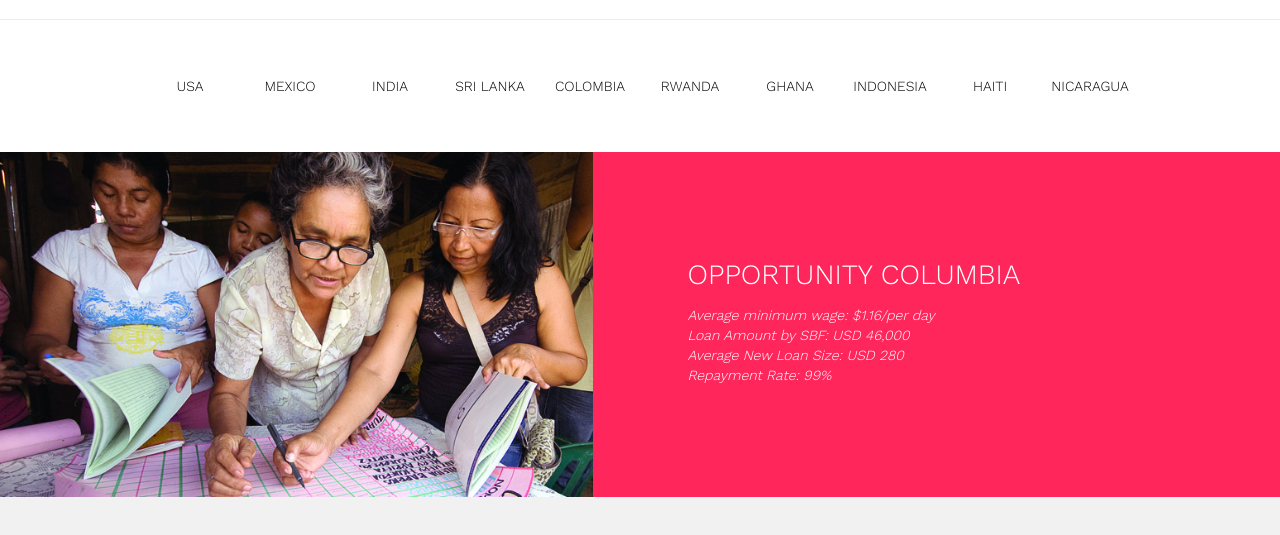
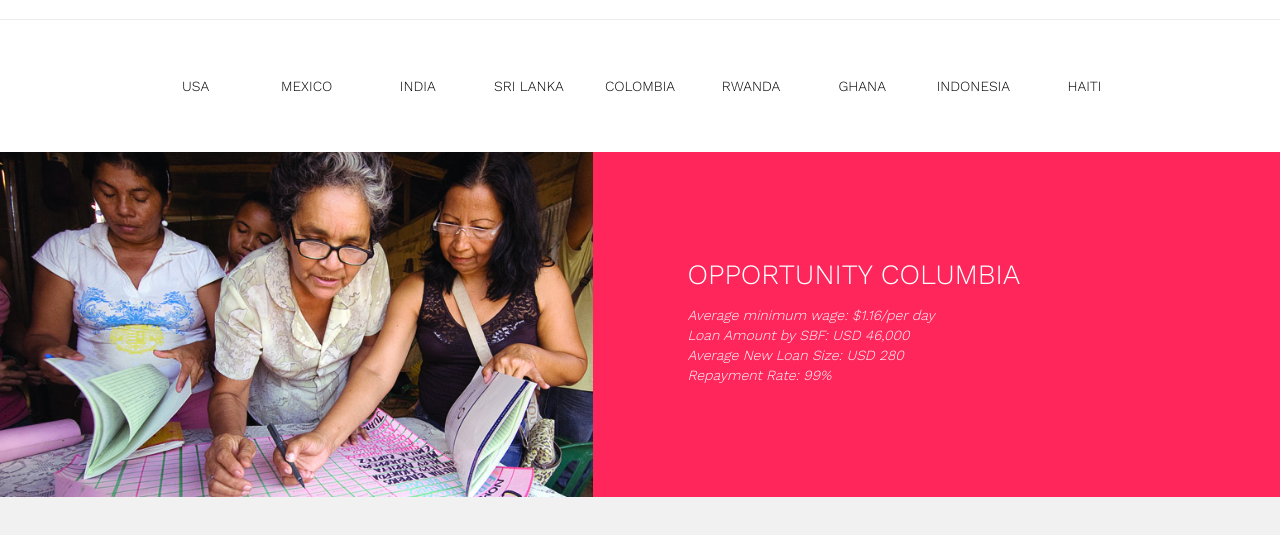
Before and after one commit to kukovisuals/7bar, a plain HTML site: page colombia.html in a window 1280 px wide. Shown: the part 251-786 px from the top of the page. Drawn offline with Linux system fonts and the light colour scheme.

Commit message:
remove nicaragua

```diff
--- a/colombia.html
+++ b/colombia.html
@@ -59,7 +59,6 @@
                 <a href="ghana.html">ghana</a>
                 <a href="indonesia.html">indonesia</a>
                 <a href="haiti.html">Haiti</a>
-                <a href="nicargua.html">nicaragua</a>
               </div>
             </nav>
 
```
Also changed, not shown: ghana.html (+0 -1 lines), haiti.html (+0 -1 lines), impact.html (+0 -1 lines), india.html (+0 -1 lines), indonesia.html (+0 -1 lines), mexico.html (+0 -1 lines), rwanda.html (+0 -1 lines), srilanka.html (+0 -1 lines), usa.html (+0 -1 lines).
